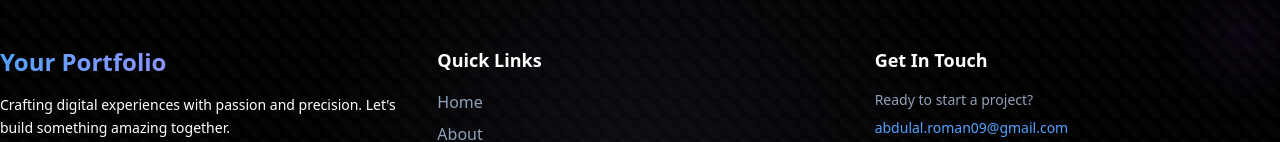
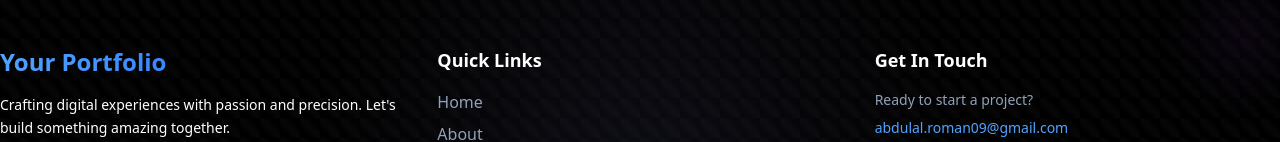
Before and after one commit to Abdulal-Roman09/portfolio, a Next.js app: page /about in a window 1280 px wide. Shown: the part 802-944 px from the top of the page. Built offline with nearby package versions, Linux system fonts and the light colour scheme.

Commit message:
fotter color convert

```diff
--- a/src/components/Fotter.jsx
+++ b/src/components/Fotter.jsx
@@ -32,7 +32,7 @@ export default function Footer() {
       <div className="relative mx-auto container py-12">
         <div className="grid grid-cols-1 md:grid-cols-3 gap-8 mb-8">
           <div className="space-y-4">
-            <h3 className="text-2xl font-bold bg-gradient-to-r from-blue-400 to-purple-400 bg-clip-text text-transparent">
+            <h3 className="text-2xl font-bold bg-gradient-to-r from-blue-400 to-blue-600 bg-clip-text text-transparent">
               Your Portfolio
             </h3>
             <p className="text-white text-sm leading-relaxed">
@@ -45,7 +45,7 @@ export default function Footer() {
                   href={href}
                   target="_blank"
                   rel="noopener noreferrer"
-                  className="group p-2 rounded-full bg-slate-800/50 hover:bg-gradient-to-r hover:from-blue-500 hover:to-purple-500 transition-all duration-300 transform hover:scale-110"
+                  className="group p-2 rounded-full bg-slate-800/50 hover:bg-gradient-to-r hover:from-blue-500 hover:to-blue-700 transition-all duration-300 transform hover:scale-110"
                   aria-label={label}
                 >
                   <Icon className="w-4 h-4 text-slate-400 group-hover:text-white transition-colors" />
@@ -95,7 +95,7 @@ export default function Footer() {
 
           <button
             onClick={scrollToTop}
-            className="group flex items-center gap-2 px-4 py-2 rounded-full bg-slate-800/50 hover:bg-gradient-to-r hover:from-blue-500 hover:to-purple-500 text-slate-400 hover:text-white transition-all duration-300 text-sm"
+            className="group flex items-center gap-2 px-4 py-2 rounded-full bg-slate-800/50 hover:bg-gradient-to-r hover:from-blue-500 hover:to-blue-700 text-slate-400 hover:text-white transition-all duration-300 text-sm"
           >
             <span>Back to top</span>
             <ArrowUp className="w-4 h-4 group-hover:animate-bounce" />
```
